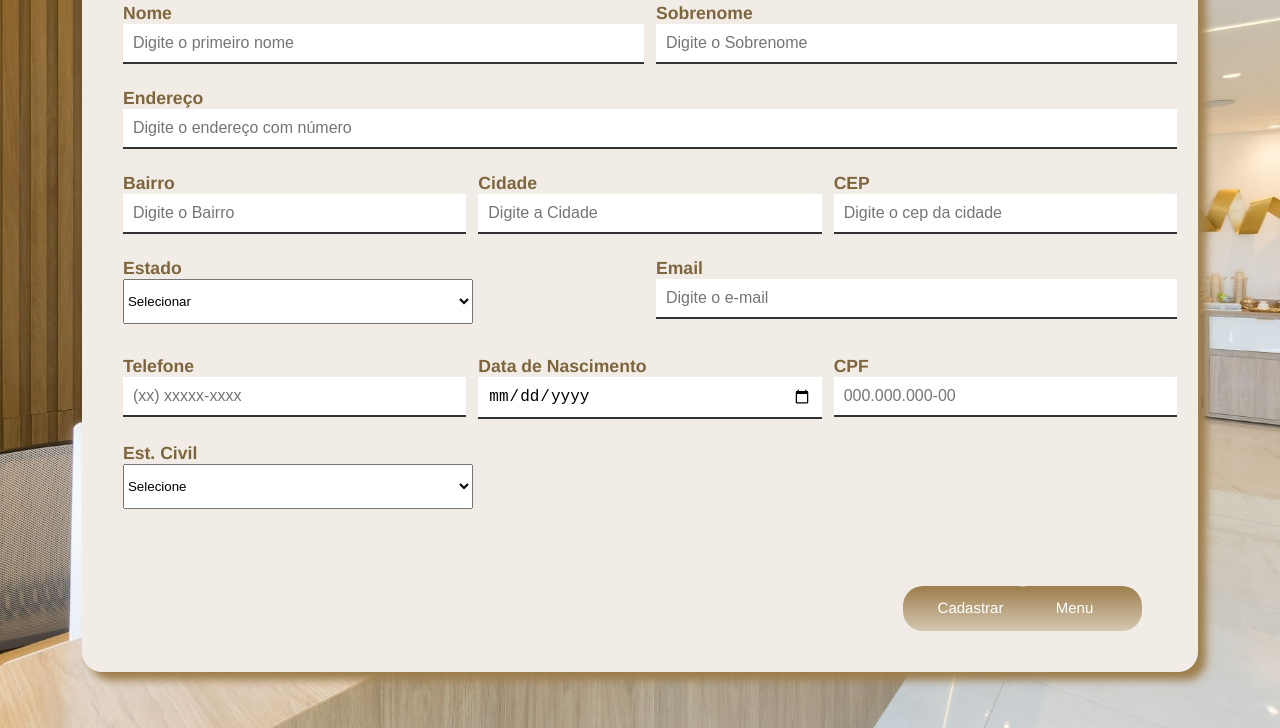
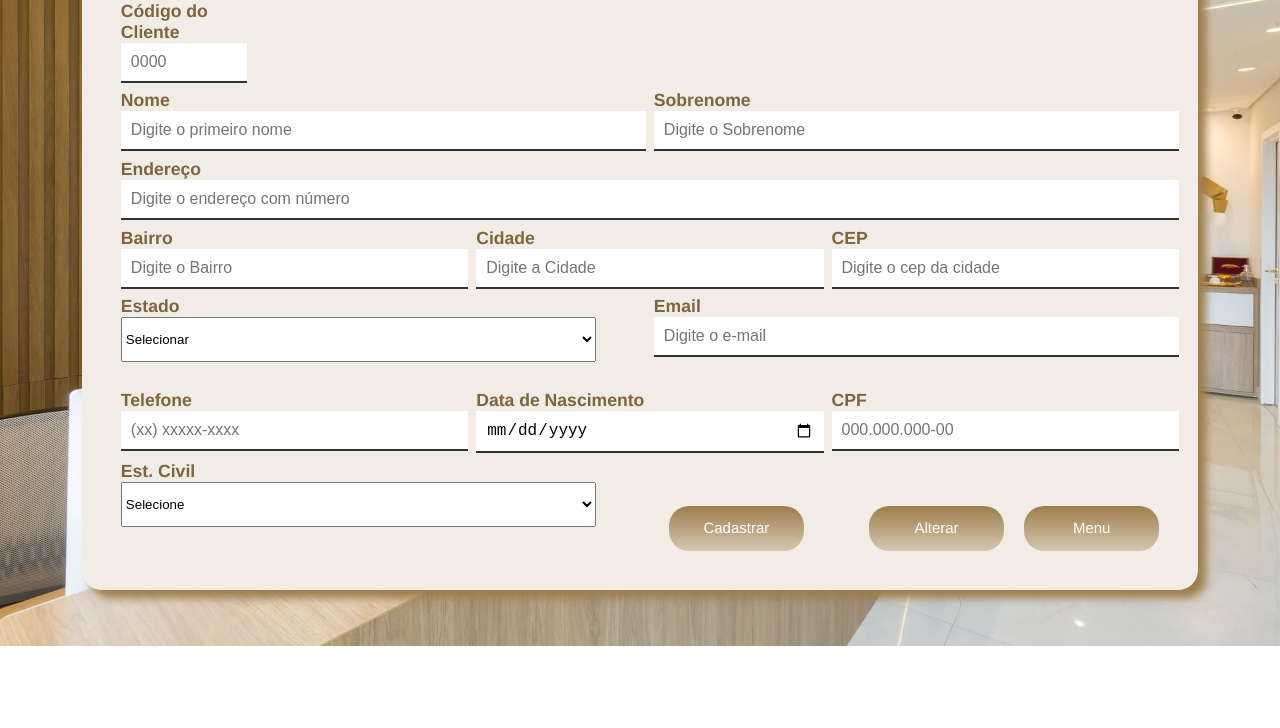
Before and after one commit to maykellamorim/Proj_Int_Clinica_Estetica, a plain HTML site: page cadastro.html in a window 1280 px wide. Shown: the part 175-903 px from the top of the page. After the commit the page ends 821 px from the top, so only its background shows below. Drawn offline with Linux system fonts and the light colour scheme.

Commit message:
Inclusão input e botão tela Cadastro

```diff
--- a/cadastro.css
+++ b/cadastro.css
@@ -41,12 +41,12 @@ form {
 }
 
 select{
-    width: 350px;
+    width: 475px;
     height: 45px;
 }
 
 .full-box, .half-box, .third-box {
-    padding: 1.5%;
+    padding: 1.3%;
 }
 .full-box{
     flex: 1 1 100%;
@@ -76,7 +76,7 @@ input {
     border-bottom: 2px solid #323232;
     padding: 10px;
     font-size: 1rem;;
-    margin-bottom: -8px;
+    margin-bottom: -20px;
 }
 
 #estado{
@@ -88,9 +88,8 @@ input {
     justify-content: space-between;
 }
 
-#botao-concluir {
+button {
     margin-top: 3em;
-    margin-left: 52em;
     text-decoration: none;
     position: relative;
     border: none;
@@ -107,7 +106,7 @@ input {
     z-index: 1;
 }
 
-#botao-concluir:hover {
+button:hover {
     animation: ani 8s linear infinite;
     border: none;
 }
@@ -122,7 +121,7 @@ input {
     }
 }
 
-#botao-concluir:before {
+button:before {
     content: '';
     position: relative;
     top: -5px;
@@ -136,65 +135,22 @@ input {
     transition: 1s;
 }
 
-#botao-concluir:hover::before {
+button:hover::before {
     filter: blur(20px);
 }
 
-#botao-concluir:active {
+button:active {
     background: linear-gradient(0deg, rgba(213,199,178,1) 0%, rgba(157,126,76,1) 100%);
 }
-#botao-menu {
-    margin-top: 3em;
-    margin-left: -10em;
-    text-decoration: none;
-    position: relative;
-    border: none;
-    font-size: 15px;
-    font-family: inherit;
-    color: #fff;
-    width: 9em;
-    height: 3em;
-    line-height: 2em;
-    text-align: center;
-    background: linear-gradient(0deg, rgba(213,199,178,1) 0%, rgba(157,126,76,1) 100%);
-    background-size: 300%;
-    border-radius: 20px;
-    z-index: 1;
+
+#botao-concluir{
+    margin-left: 1em;
 }
 
-#botao-menu:hover {
-    animation: ani 8s linear infinite;
-    border: none;
+#botao-alterar{
+    margin-left: -4em;
 }
 
-@keyframes ani {
-    0% {
-     background-position: 0%;
-    }
-
-    100% {
-     background-position: 400%;
-    }
+#botao-menu{
+    margin-left: -7em;
 }
-
-#botao-menu:before {
-    content: '';
-    position: relative;
-    top: -5px;
-    left: -5px;
-    right: -5px;
-    bottom:-5px;
-    z-index: -1;
-    background: linear-gradient(0deg, rgba(213,199,178,1) 0%, rgba(157,126,76,1) 100%);
-    background-size: 400%;
-    border-radius: 35px;
-    transition: 1s;
-}
-
-#botao-menu:hover::before {
-    filter: blur(20px);
-}
-
-#botao-menu:active {
-    background: linear-gradient(0deg, rgba(213,199,178,1) 0%, rgba(157,126,76,1) 100%);
-}
--- a/cadastro.html
+++ b/cadastro.html
@@ -11,6 +11,12 @@
     <div id="main-container">
 
         <img src="img/logocliente.png" class="logo" width="50%">
+
+        <div class="third-box" style="width: 10%" spacing>
+            <label for="codigo"><strong>Código do Cliente</strong></label>
+            <input type="text" name="codigo" id="codigo" placeholder="0000">
+        </div>
+
         <form id="register-form">
             <div class="half-box" spacing>
                 <label for="nome"><strong>Nome</strong></label>
@@ -113,6 +119,9 @@
                         <button type="submit" id="botao-concluir">Cadastrar</button>
                     </div>
                     <div>
+                        <button type="submit" id="botao-alterar">Alterar</button>
+                    </div>
+                    <div>
                         <button type="submit" id="botao-menu">Menu</button>
                     </div>
                 </div>
```
Also changed, not shown: index.html (+2 -2 lines).
